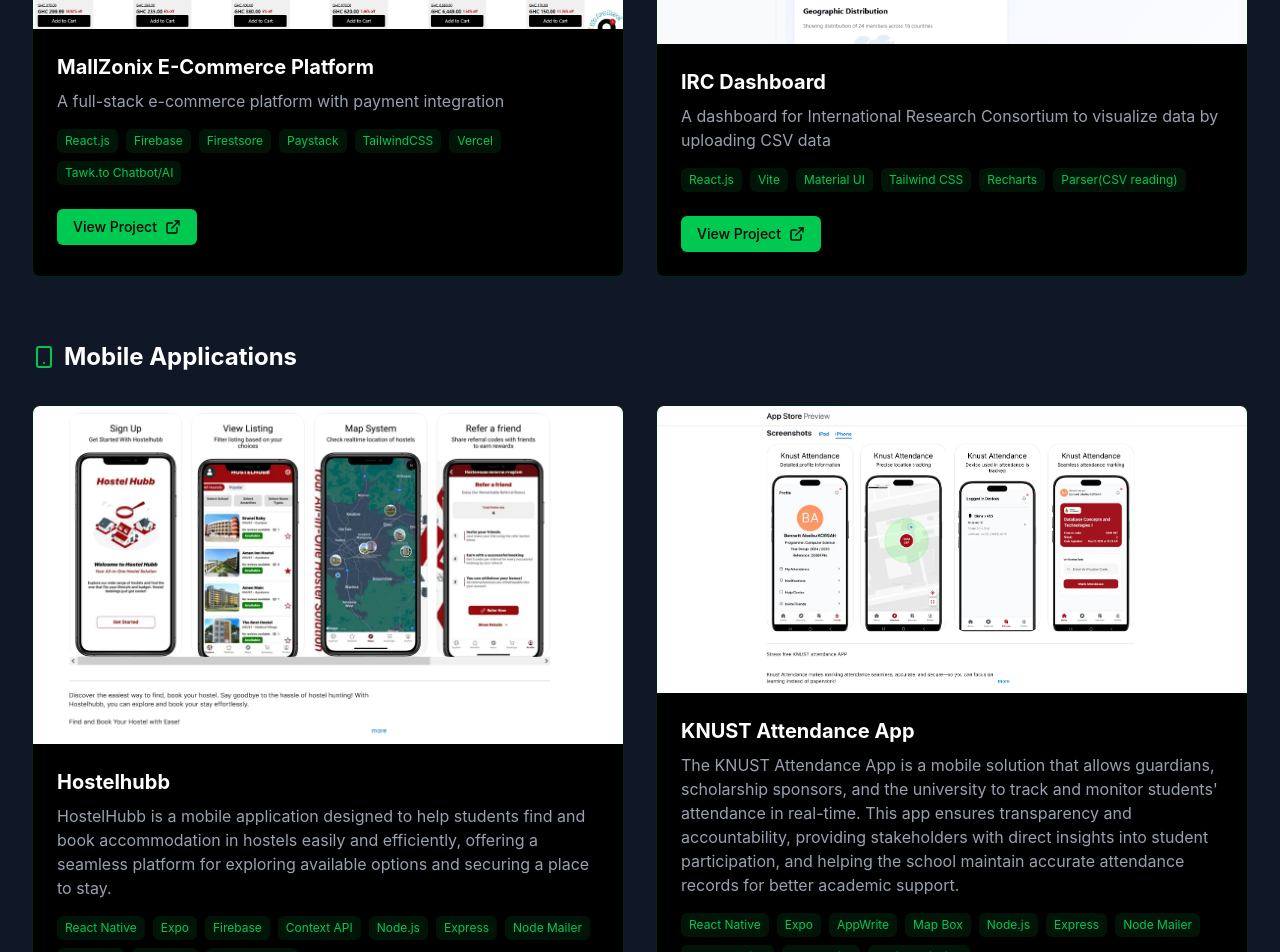
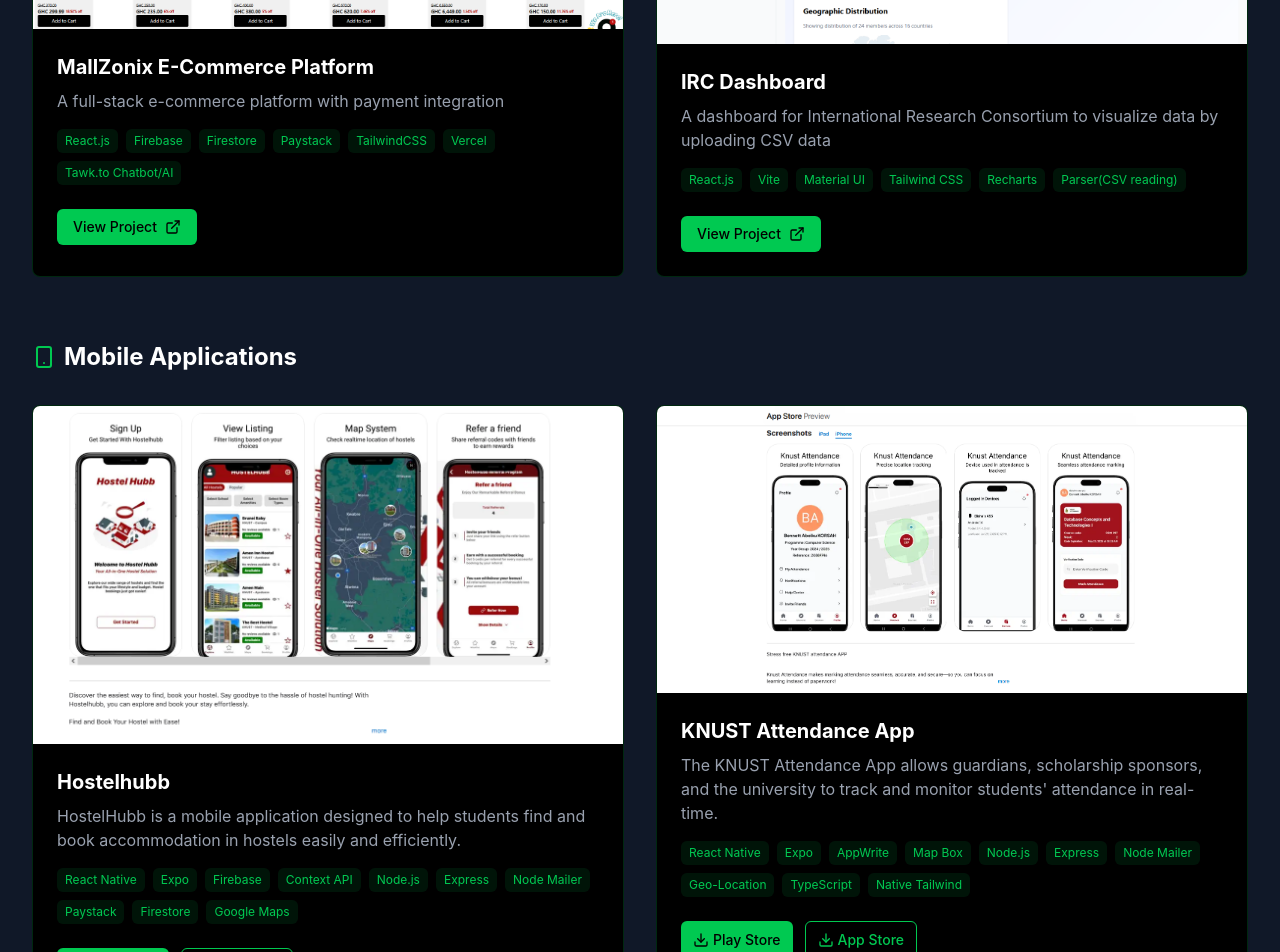
Before and after one commit to AgyemangDev/AgyemangDevPortfolio, a React (Vite) app: page / in a window 1280 px wide. Shown: the part 2260-3212 px from the top of the page. Built offline with nearby package versions, Linux system fonts and the light colour scheme.

Commit message:
install framer

```diff
--- a/package.json
+++ b/package.json
@@ -11,6 +11,7 @@
   },
   "dependencies": {
     "@tailwindcss/vite": "^4.0.17",
+    "framer-motion": "^12.6.1",
     "lucide-react": "^0.486.0",
     "react": "^19.0.0",
     "react-dom": "^19.0.0",
--- /dev/null
+++ b/src/assets/data.js
@@ -0,0 +1,46 @@
+import Mallzonix from "../assets/images/mallzonix.png"
+import IRCDashboard from "../assets/images/ircdashboard.png"
+import Hostelhubb from "../assets/images/hostelhubb.png"
+import KNUSTAttendance from "../assets/images/knustattendanceapp.png"
+
+export const webProjects = [
+  {
+    id: 1,
+    title: "MallZonix E-Commerce Platform",
+    description: "A full-stack e-commerce platform with payment integration",
+    image: Mallzonix,
+    tags: ["React.js", "Firebase", "Firestore", "Paystack", "TailwindCSS", "Vercel", "Tawk.to Chatbot/AI"],
+    link: "https://mallzonix.vercel.app/",
+  },
+  {
+    id: 2,
+    title: "IRC Dashboard",
+    description: "A dashboard for International Research Consortium to visualize data by uploading CSV data",
+    image: IRCDashboard,
+    tags: ["React.js", "Vite", "Material UI", "Tailwind CSS", "Recharts", "Parser(CSV reading)"],
+    link: "https://irc-dashboard-eight.vercel.app/",
+  },
+]
+
+export const mobileProjects = [
+  {
+    id: 3,
+    title: "Hostelhubb",
+    description:
+      "HostelHubb is a mobile application designed to help students find and book accommodation in hostels easily and efficiently.",
+    image: Hostelhubb,
+    tags: ["React Native", "Expo", "Firebase", "Context API", "Node.js", "Express", "Node Mailer", "Paystack", "Firestore", "Google Maps"],
+    playStoreLink: "https://play.google.com/store/apps/details?id=com.Hostelhubb.Hostelhubb",
+    appStoreLink: "https://apps.apple.com/us/app/hostelhubb/id6738483533",
+  },
+  {
+    id: 4,
+    title: "KNUST Attendance App",
+    description:
+      "The KNUST Attendance App allows guardians, scholarship sponsors, and the university to track and monitor students' attendance in real-time.",
+    image: KNUSTAttendance,
+    tags: ["React Native", "Expo", "AppWrite", "Map Box", "Node.js", "Express", "Node Mailer", "Geo-Location", "TypeScript", "Native Tailwind"],
+    playStoreLink: "https://play.google.com/store/apps/details?id=com.elinilesolutions.attendance_knust",
+    appStoreLink: "https://apps.apple.com/us/app/knust-attendance/id6741420471?platform=iphone",
+  },
+]
--- a/src/components/ProjectsPreview.jsx
+++ b/src/components/ProjectsPreview.jsx
@@ -4,76 +4,20 @@
 import { Link } from "react-router-dom"
 import { ArrowRight, Globe, Smartphone } from "lucide-react"
 import ProjectCard from "./ProjectCard"
-import Mallzonix from "../assets/images/mallzonix.png"
-import IRCDashboard from "../assets/images/ircdashboard.png"
-import Hostelhubb from "../assets/images/hostelhubb.png"
-import KNUSTAttendance from "../assets/images/knustattendanceapp.png"
+import { webProjects,mobileProjects } from "../assets/Data"
 
 const ProjectsPreview = () => {
-  // Sample projects data
-  const webProjects = [
-    {
-      id: 1,
-      title: "MallZonix E-Commerce Platform",
-      description: "A full-stack e-commerce platform with payment integration",
-      image: Mallzonix,
-      tags: ["React.js", "Firebase", "Firestsore", "Paystack", "TailwindCSS","Vercel","Tawk.to Chatbot/AI"],
-      link: "https://mallzonix.vercel.app/",
-    },
-    {
-      id: 2,
-      title: "IRC Dashboard",
-      description: "A dashboard for International Research Consortium to visualize data by uploading CSV data",
-      image: IRCDashboard,
-      tags: ["React.js", "Vite", "Material UI", "Tailwind CSS", "Recharts", "Parser(CSV reading)"],
-      link: "https://irc-dashboard-eight.vercel.app/",
-    },
-  ]
-
-  const mobileProjects = [
-    {
-      id: 3,
-      title: "Hostelhubb",
-      description: "HostelHubb is a mobile application designed to help students find and book accommodation in hostels easily and efficiently, offering a seamless platform for exploring available options and securing a place to stay.",
-      image: Hostelhubb,
-      tags: ["React Native","Expo", "Firebase", "Context API","Node.js","Express","Node Mailer","Paystack", "Firestore","Google Maps"],
-      playStoreLink: "https://play.google.com/store/apps/details?id=com.Hostelhubb.Hostelhubb",
-      appStoreLink: "https://apps.apple.com/us/app/hostelhubb/id6738483533",
-    },
-    {
-      id: 4,
-      title: "KNUST Attendance App",
-      description: "The KNUST Attendance App is a mobile solution that allows guardians, scholarship sponsors, and the university to track and monitor students' attendance in real-time. This app ensures transparency and accountability, providing stakeholders with direct insights into student participation, and helping the school maintain accurate attendance records for better academic support.",
-      image: KNUSTAttendance,
-      tags: ["React Native","Expo", "AppWrite", "Map Box","Node.js","Express","Node Mailer","Geo-Location","TypeScript", "Native Tailwind"],
-      playStoreLink: "https://play.google.com/store/apps/details?id=com.elinilesolutions.attendance_knust",
-      appStoreLink: "https://apps.apple.com/us/app/knust-attendance/id6741420471?platform=iphone",
-    },
-  ]
-
   return (
     <section className="py-20 px-4 sm:px-6 lg:px-8 bg-gray-900">
       <div className="max-w-7xl mx-auto">
-        <motion.div
-          initial={{ opacity: 0, y: 20 }}
-          whileInView={{ opacity: 1, y: 0 }}
-          transition={{ duration: 0.5 }}
-          className="text-center mb-12"
-        >
+        <motion.div initial={{ opacity: 0, y: 20 }} whileInView={{ opacity: 1, y: 0 }} transition={{ duration: 0.5 }} className="text-center mb-12">
           <h2 className="text-3xl sm:text-4xl font-bold mb-4">Featured Projects</h2>
-          <p className="text-gray-400 max-w-2xl mx-auto">
-            A selection of my recent work across web and mobile platforms
-          </p>
+          <p className="text-gray-400 max-w-2xl mx-auto">A selection of my recent work across web and mobile platforms</p>
         </motion.div>
 
         {/* Web Projects */}
         <div className="mb-16">
-          <motion.div
-            initial={{ opacity: 0, x: -20 }}
-            whileInView={{ opacity: 1, x: 0 }}
-            transition={{ duration: 0.5 }}
-            className="flex items-center mb-8"
-          >
+          <motion.div initial={{ opacity: 0, x: -20 }} whileInView={{ opacity: 1, x: 0 }} transition={{ duration: 0.5 }} className="flex items-center mb-8">
             <Globe size={24} className="text-green-500 mr-2" />
             <h3 className="text-2xl font-bold">Web Applications</h3>
           </motion.div>
@@ -87,12 +31,7 @@
 
         {/* Mobile Projects */}
         <div className="mb-12">
-          <motion.div
-            initial={{ opacity: 0, x: -20 }}
-            whileInView={{ opacity: 1, x: 0 }}
-            transition={{ duration: 0.5 }}
-            className="flex items-center mb-8"
-          >
+          <motion.div initial={{ opacity: 0, x: -20 }} whileInView={{ opacity: 1, x: 0 }} transition={{ duration: 0.5 }} className="flex items-center mb-8">
             <Smartphone size={24} className="text-green-500 mr-2" />
             <h3 className="text-2xl font-bold">Mobile Applications</h3>
           </motion.div>
@@ -104,16 +43,8 @@
           </div>
         </div>
 
-        <motion.div
-          initial={{ opacity: 0, y: 20 }}
-          whileInView={{ opacity: 1, y: 0 }}
-          transition={{ duration: 0.5 }}
-          className="text-center"
-        >
-          <Link
-            to="/projects"
-            className="inline-flex items-center gap-2 px-6 py-3 bg-green-500 hover:bg-green-600 text-black font-medium rounded-md transition-colors duration-300"
-          >
+        <motion.div initial={{ opacity: 0, y: 20 }} whileInView={{ opacity: 1, y: 0 }} transition={{ duration: 0.5 }} className="text-center">
+          <Link to="/projects" className="inline-flex items-center gap-2 px-6 py-3 bg-green-500 hover:bg-green-600 text-black font-medium rounded-md transition-colors duration-300">
             View All Projects <ArrowRight size={18} />
           </Link>
         </motion.div>
```
Also changed, not shown: 1 other file (tests, documents, lock files or other folders).
